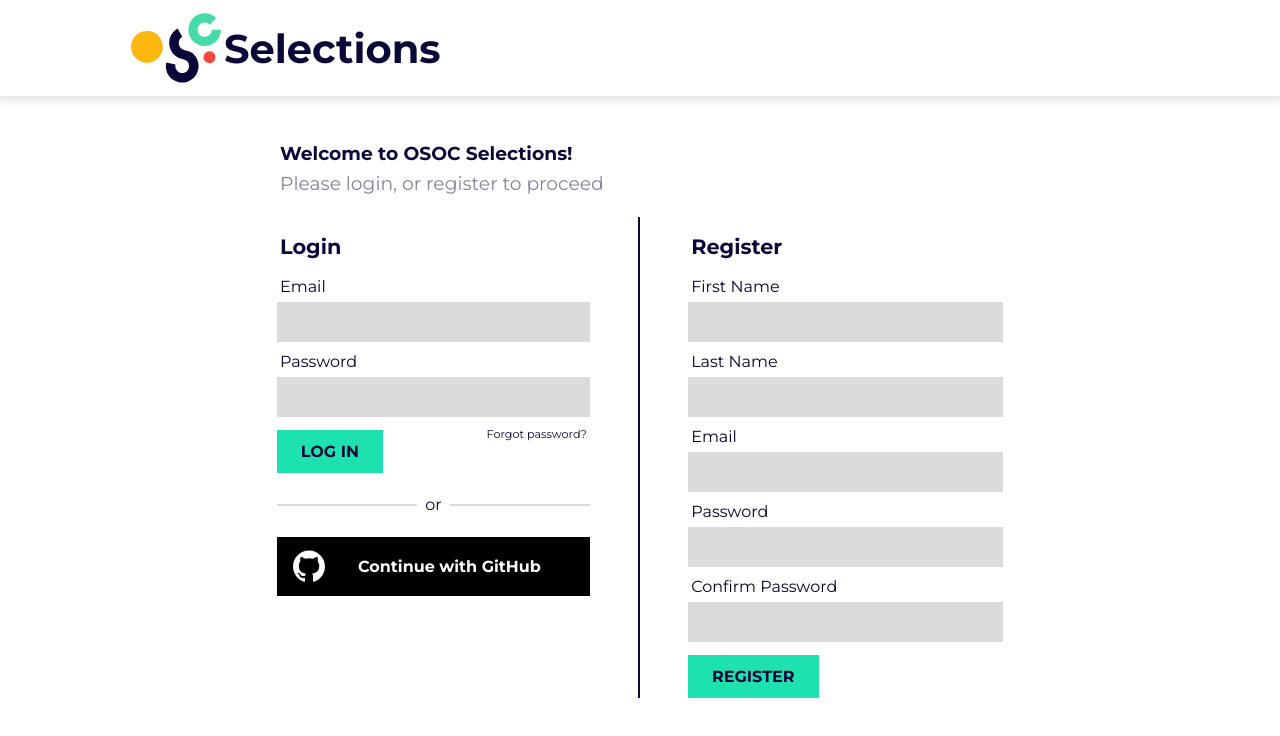
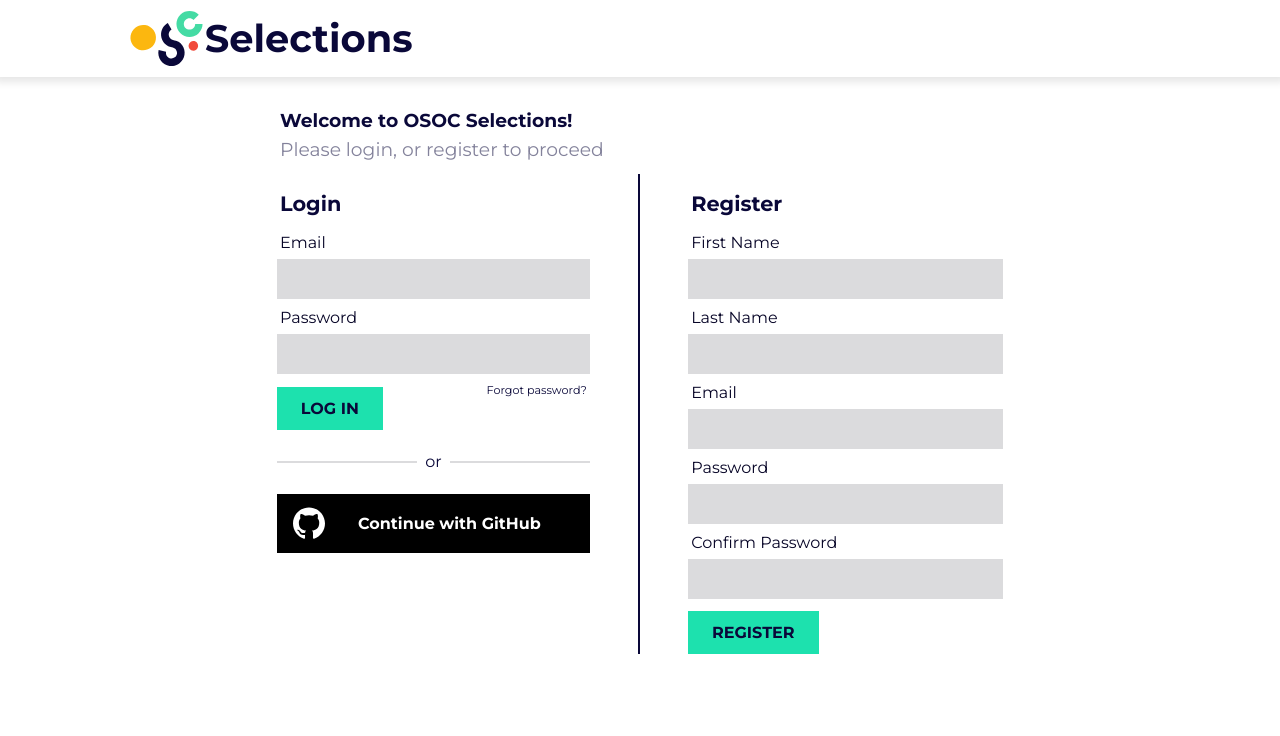
Before and after one commit to SELab-2/OSOC-2, a Next.js app in the folder frontend/: page /login in a window 1280 px wide. Shown: the top 736 px of the page. Built offline with nearby package versions, Linux system fonts and the light colour scheme; no server answers.

Commit message:
fix: make ui just fit on a 1080p screen

```diff
--- /dev/null
+++ b/frontend/components/Header/Header.module.css
@@ -0,0 +1,62 @@
+.header {
+    box-shadow: 0 0 0.5rem 0.3rem rgba(0, 0, 0, 0.1);
+    height: clamp(4rem, 6vw, 6rem);
+    padding-block: 0.5rem;
+    padding-inline: min(8rem, 16vw);
+    display: flex;
+    justify-content: space-between;
+}
+
+@media (max-width: 70rem) {
+    .header {
+        flex-direction: column;
+        height: auto;
+        padding-inline: 1rem;
+    }
+
+    .links {
+        width: 100%;
+        align-self: center;
+    }
+
+    .links {
+        justify-content: space-around;
+    }
+}
+
+.header div {
+    display: flex;
+    align-items: center;
+}
+
+.header div h1 {
+    font-size: clamp(1.5rem, 3vw, 2.5rem);
+}
+
+.imagecontainer {
+    max-width: clamp(4rem, 6vw, 6rem);
+}
+
+.links a {
+    display: flex;
+    align-items: center;
+    justify-content: center;
+}
+.links a {
+    font-weight: normal;
+    padding: 0.75rem 1rem;
+}
+
+.links a:hover {
+    background-color: var(--neutral-150);
+    text-decoration: none;
+    color: var(--primary-100);
+}
+
+.links a:active {
+    background-color: var(--neutral-200);
+}
+
+.displayNone {
+    display: none !important;
+}
--- a/frontend/components/Header/Header.tsx
+++ b/frontend/components/Header/Header.tsx
@@ -1,4 +1,4 @@
-import styles from "../../styles/index.module.css";
+import styles from "./Header.module.css";
 import Image from "next/image";
 import LogoOsocColor from "../../public/images/logo-osoc-color.svg";
 import Link from "next/link";
--- a/frontend/pages/login.tsx
+++ b/frontend/pages/login.tsx
@@ -240,7 +240,7 @@ const Login: NextPage = () => {
                     <div className={styles.loginContainer}>
                         <h2>Login</h2>
                         <form className={styles.form} onSubmit={e => {
-                            submitLogin(e)
+                            submitLogin(e).then()
                         }}>
                             <label className={styles.label}>
                                 Email
--- a/frontend/styles/index.module.css
+++ /dev/null
@@ -1,62 +0,0 @@
-.header {
-    box-shadow: 0 0 0.5rem 0.3rem rgba(0, 0, 0, 0.1);
-    height: clamp(4rem, 10vw, 6rem);
-    padding-block: 0.5rem;
-    padding-inline: min(8rem, 16vw);
-    display: flex;
-    justify-content: space-between;
-}
-
-@media (max-width: 70rem) {
-    .header {
-        flex-direction: column;
-        height: auto;
-        padding-inline: 1rem;
-    }
-
-    .links {
-        width: 100%;
-        align-self: center;
-    }
-
-    .links {
-        justify-content: space-around;
-    }
-}
-
-.header div {
-    display: flex;
-    align-items: center;
-}
-
-.header div h1 {
-    font-size: clamp(1.5rem, 10vw, 2.5rem);
-}
-
-.imagecontainer {
-    max-width: clamp(4rem, 8vw, 6rem);
-}
-
-.links a {
-    display: flex;
-    align-items: center;
-    justify-content: center;
-}
-.links a {
-    font-weight: normal;
-    padding: 0.75rem 1rem;
-}
-
-.links a:hover {
-    background-color: var(--neutral-150);
-    text-decoration: none;
-    color: var(--primary-100);
-}
-
-.links a:active {
-    background-color: var(--neutral-200);
-}
-
-.displayNone {
-    display: none !important;
-}
--- a/frontend/styles/login.module.css
+++ b/frontend/styles/login.module.css
@@ -1,11 +1,11 @@
 .body {
-    padding-block: clamp(1rem, 4vw, 2.5rem);
+    padding-block: clamp(1rem, 2vw, 2.5rem);
     width: clamp(18rem, 80vw, 45rem);
     margin-inline: auto;
 }
 
 .formContainer {
-    padding-block: 1rem;
+    padding-block: clamp(0rem, 0.5vw, 4rem);
     display: flex;
     justify-content: center;
 }
```
